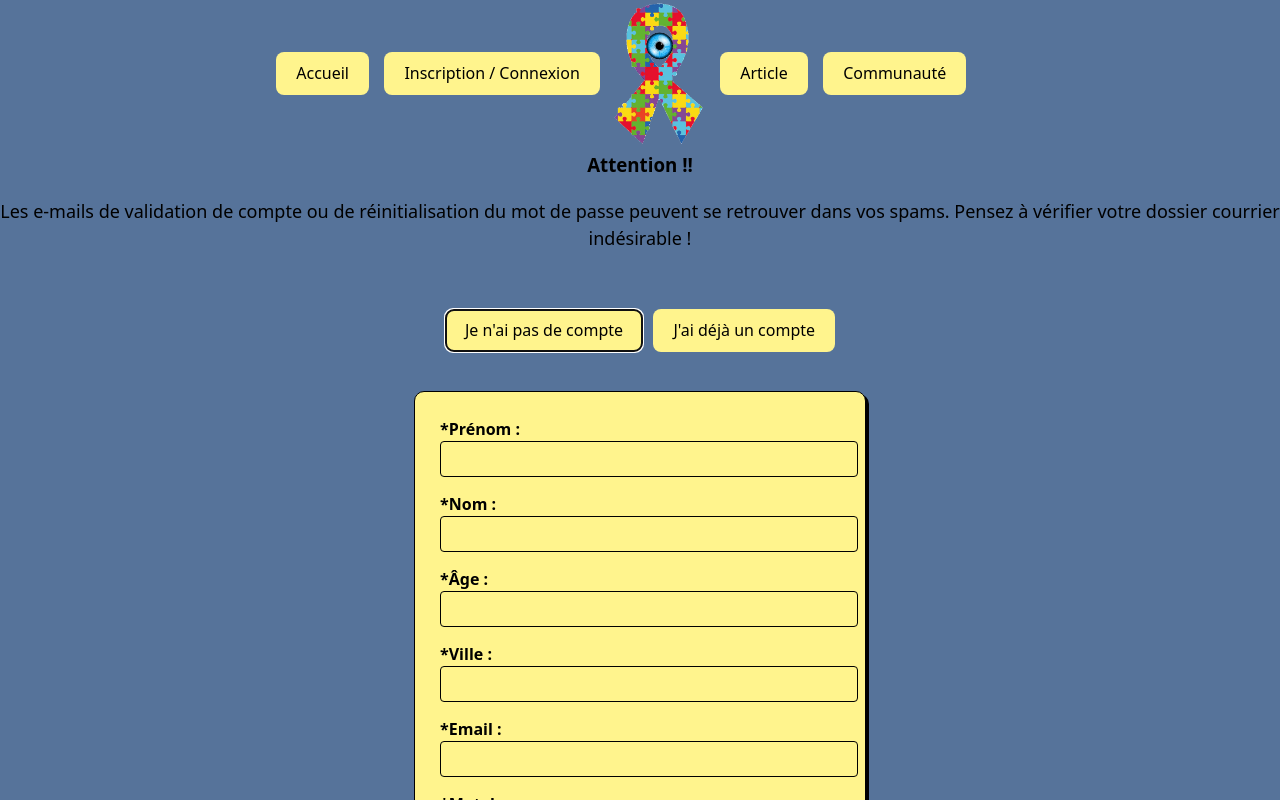
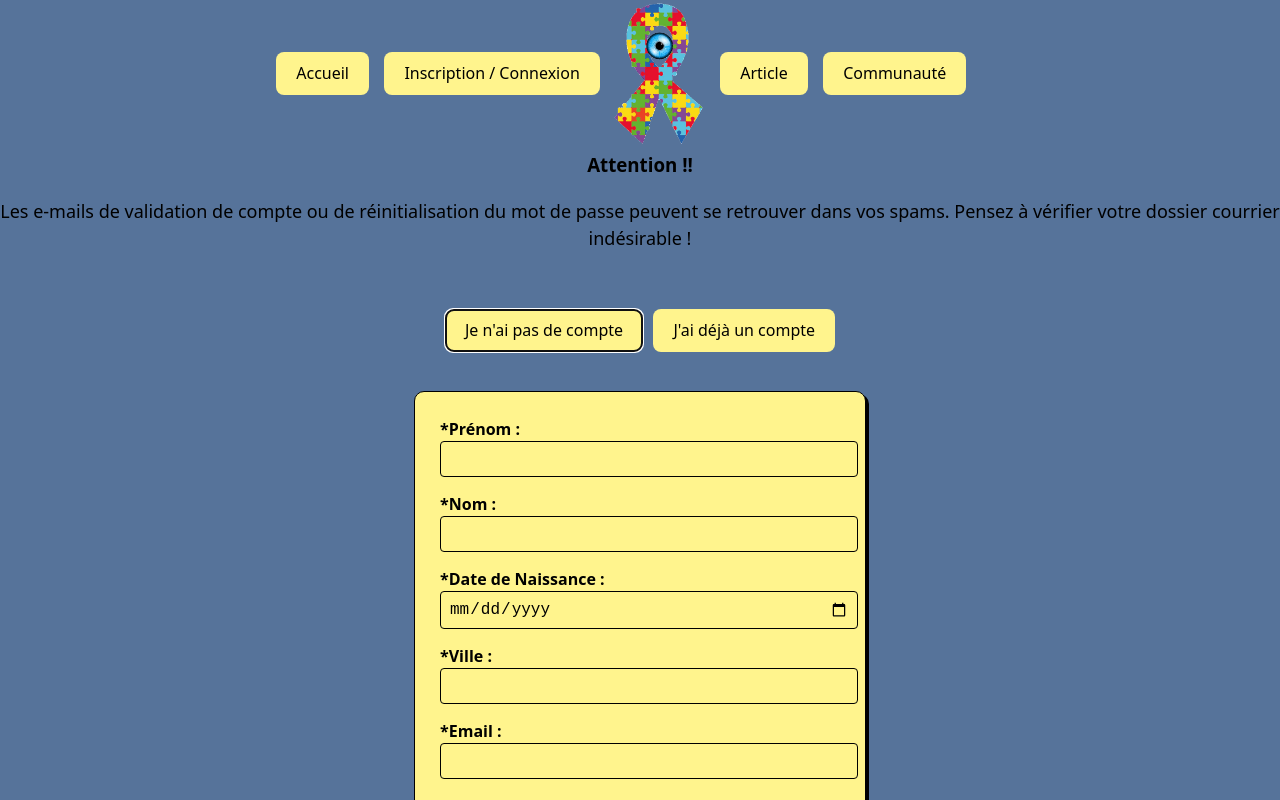
Before and after one commit to QuentinC26/Autistic-Eye, a React (Vite) app in the folder front-end/: page /Register_and_login in a window 1280 px wide. Both pictures are taken after a click on the button "Je n'ai pas de compte". Shown: the top 800 px of the page. Built offline with nearby package versions, Linux system fonts and the light colour scheme.

Commit message:
i replace age by birth_date

```diff
--- a/front-end/src/pages/Register_and_login.jsx
+++ b/front-end/src/pages/Register_and_login.jsx
@@ -34,7 +34,7 @@ export function Register() {
           password2: data.password,
           first_name: data.first_name,
           last_name: data.last_name,
-          age: data.age,
+          birth_date: data.birth_date,
           location: data.location
       })
       });
@@ -73,9 +73,9 @@ export function Register() {
       {errors.last_name && <span className="error-text">Champ requis</span>}
       </div>
       <div className="form-group">
-      <label className="form-label">*Âge :</label>
-      <input type="number" {...register("age", { required: true })} className="form-input" />
-      {errors.age && <span className="error-text">Champ requis</span>}
+      <label className="form-label">*Date de Naissance :</label>
+      <input type="date" {...register("birth_date", { required: true })} className="form-input" />
+      {errors.birth_date && <span className="error-text">Champ requis</span>}
       </div>
       <div className="form-group">
       <label className="form-label">*Ville :</label>
```
